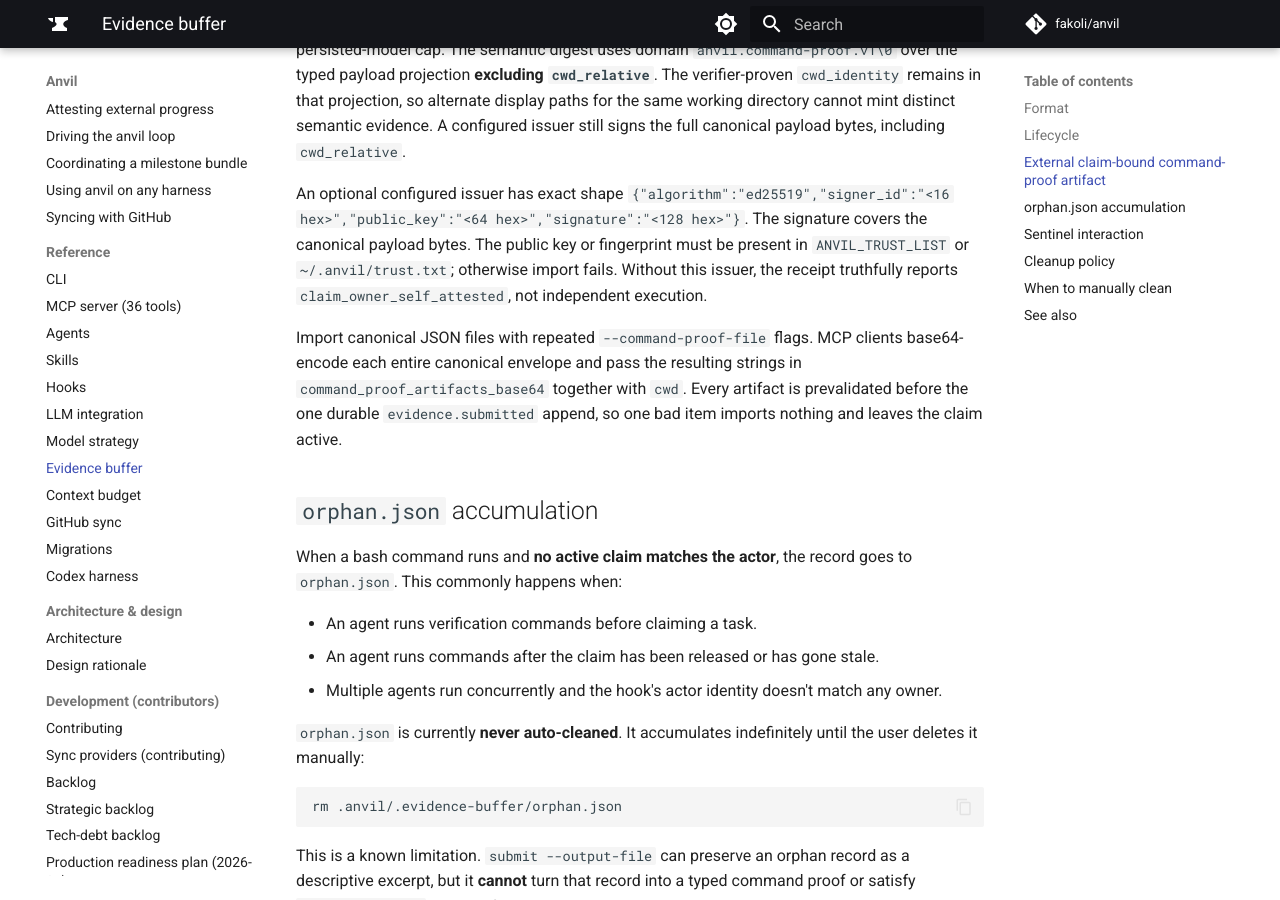
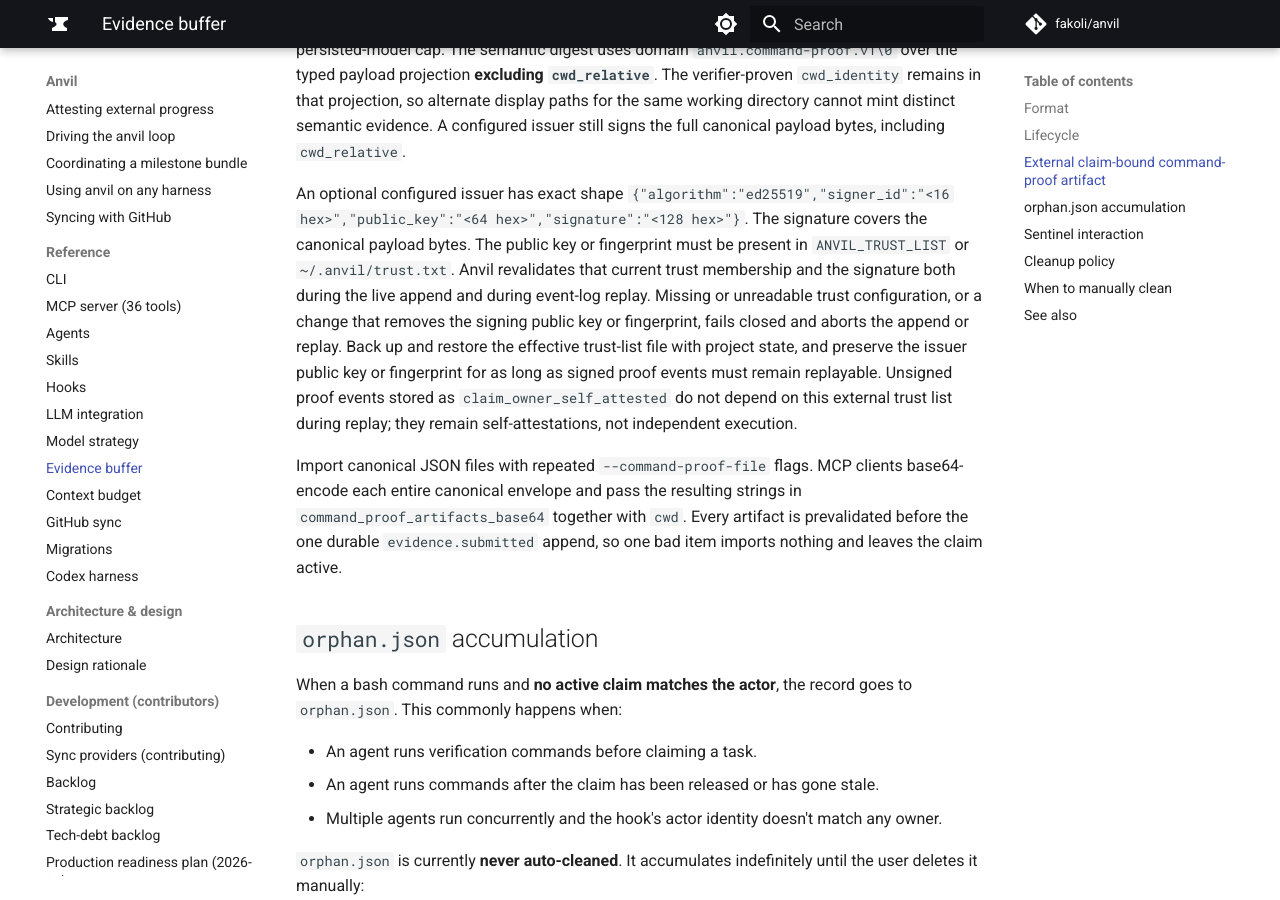
Before and after one commit to fakoli/anvil, an MkDocs documentation site: the page built from docs/evidence-buffer.md, in a window 1280 px wide and 900 px high, scrolled down 2956 px. Built offline with MkDocs 1.6.1 and Material for MkDocs 9.7.7, drawn with Linux system fonts in a browser that asks for light colours; comment, search, counter and statistics services are not loaded.

```diff
--- a/docs/evidence-buffer.md
+++ b/docs/evidence-buffer.md
@@ -125,9 +125,15 @@
 An optional configured issuer has exact shape
 `{"algorithm":"ed25519","signer_id":"<16 hex>","public_key":"<64 hex>","signature":"<128 hex>"}`.
 The signature covers the canonical payload bytes. The public key or fingerprint
-must be present in `ANVIL_TRUST_LIST` or `~/.anvil/trust.txt`; otherwise import
-fails. Without this issuer, the receipt truthfully reports
-`claim_owner_self_attested`, not independent execution.
+must be present in `ANVIL_TRUST_LIST` or `~/.anvil/trust.txt`. Anvil revalidates
+that current trust membership and the signature both during the live append and
+during event-log replay. Missing or unreadable trust configuration, or a change
+that removes the signing public key or fingerprint, fails closed and aborts the
+append or replay. Back up and restore the effective trust-list file
+with project state, and preserve the issuer public key or fingerprint for as
+long as signed proof events must remain replayable. Unsigned proof events stored
+as `claim_owner_self_attested` do not depend on this external trust list during
+replay; they remain self-attestations, not independent execution.
 
 Import canonical JSON files with repeated `--command-proof-file` flags. MCP
 clients base64-encode each entire canonical envelope and pass the resulting
```
Also changed, not shown: docs/cli-reference.md (+5 -1 lines), docs/how-to/claiming-and-shipping-a-task.md (+7 -0 lines), docs/mcp.md (+6 -0 lines), skills/execute/SKILL.md (+6 -0 lines), 2 other files.
